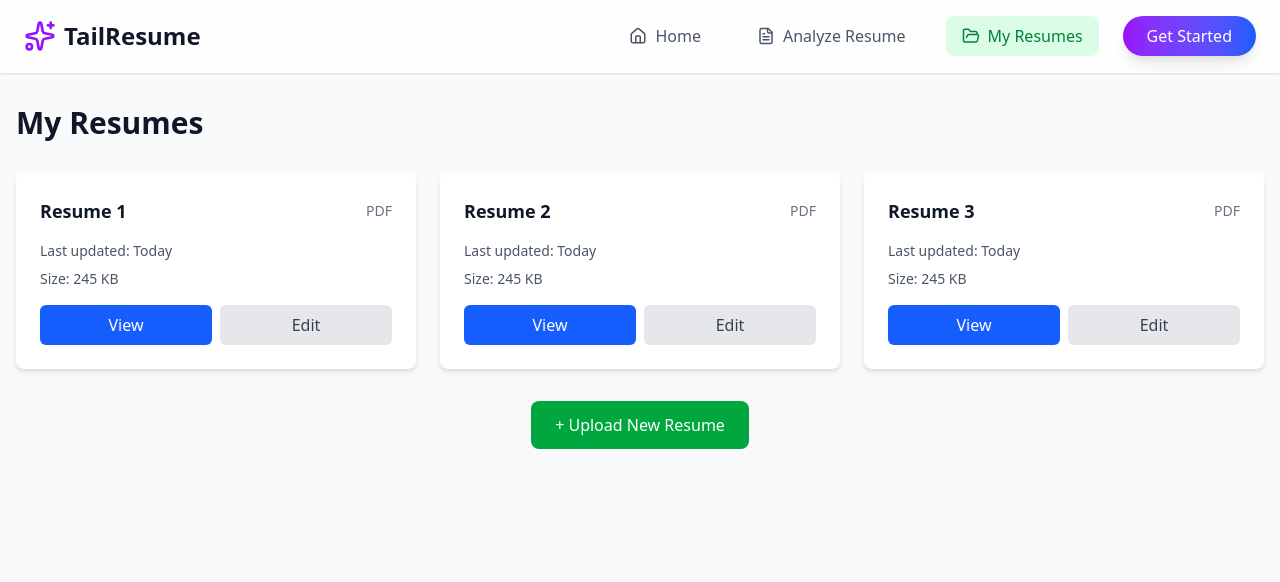
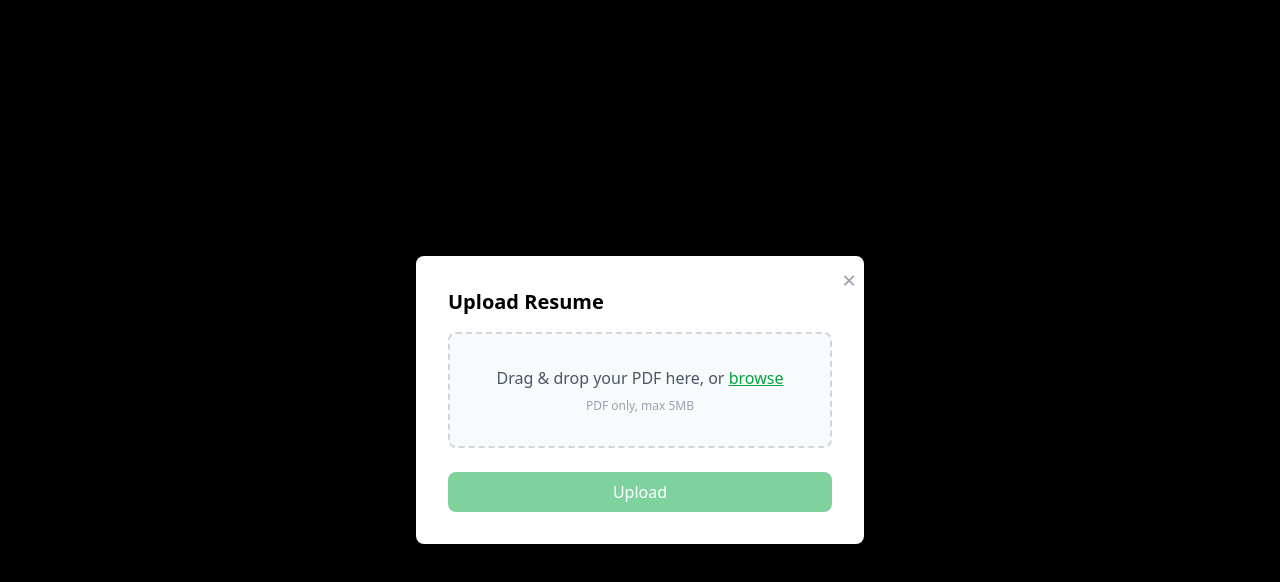
Before and after one commit to djsurt/resume-tailoring-system, a React (Vite) app in the folder resume-tailoring-frontend/: page /storage in a window 1280 px wide. Both pictures are taken after a click on the button "+ Upload New Resume". Shown: the top 582 px of the page. Built offline with nearby package versions, Linux system fonts and the light colour scheme.

Commit message:
Drag and drop feature

```diff
--- a/resume-tailoring-frontend/src/pages/ResumeStorage.tsx
+++ b/resume-tailoring-frontend/src/pages/ResumeStorage.tsx
@@ -1,14 +1,16 @@
-import { useEffect, useState } from "react";
+import { useEffect, useState, useRef } from "react";
 import Navbar from "../components/Navbar";
 
-export default function ResumeStorage(){
+export default function ResumeStorage() {
+    const [resumes, setResumes] = useState<string[]>([]);
+    const [showModal, setShowModal] = useState(false);
+    const [selectedFile, setSelectedFile] = useState<File | null>(null);
+    const [dragActive, setDragActive] = useState(false);
+    const inputRef = useRef<HTMLInputElement | null>(null);
 
-    const [resumes, setResumes] = useState<string[]>([]);
-
-    function getResumes(): string[]{
+    function getResumes(): string[] {
         // TODO: Implement actual resume fetching logic
-        // For now, return mock data
-        return ['Resume 1', 'Resume 2', 'Resume 3'];
+        return [];
     }
 
     useEffect(() => {
@@ -16,9 +18,47 @@ export default function ResumeStorage(){
         setResumes(resumeList);
     }, []);
 
+    // Handle file drop
+    const handleDrop = (e: React.DragEvent<HTMLDivElement>) => {
+        e.preventDefault();
+        e.stopPropagation();
+        setDragActive(false);
+        if (e.dataTransfer.files && e.dataTransfer.files[0]) {
+            setSelectedFile(e.dataTransfer.files[0]);
+        }
+    };
+
+    // Handle file selection
+    const handleFileChange = (e: React.ChangeEvent<HTMLInputElement>) => {
+        if (e.target.files && e.target.files[0]) {
+            setSelectedFile(e.target.files[0]);
+        }
+    };
+
+    // Handle drag events
+    const handleDragOver = (e: React.DragEvent<HTMLDivElement>) => {
+        e.preventDefault();
+        e.stopPropagation();
+        setDragActive(true);
+    };
+    const handleDragLeave = (e: React.DragEvent<HTMLDivElement>) => {
+        e.preventDefault();
+        e.stopPropagation();
+        setDragActive(false);
+    };
+
+    // Handle upload (stub for AWS S3)
+    const handleUpload = async () => {
+        if (!selectedFile) return;
+        // TODO: Upload to AWS S3 here
+        alert(`Uploading: ${selectedFile.name}`);
+        setShowModal(false);
+        setSelectedFile(null);
+    };
+
     return (
         <div className="min-h-screen bg-gray-50">
-            <Navbar/>
+            <Navbar />
             <div className="container mx-auto px-4 py-8">
                 <h1 className="text-3xl font-bold text-gray-900 mb-8">My Resumes</h1>
 
@@ -52,11 +92,62 @@ export default function ResumeStorage(){
                 )}
 
                 <div className="mt-8 text-center">
-                    <button className="bg-green-600 text-white px-6 py-3 rounded-lg hover:bg-green-700 transition-colors font-medium">
+                    <button
+                        className="bg-green-600 text-white px-6 py-3 rounded-lg hover:bg-green-700 transition-colors font-medium"
+                        onClick={() => setShowModal(true)}
+                    >
                         + Upload New Resume
                     </button>
                 </div>
             </div>
+
+            {/* Modal for Upload */}
+            {showModal && (
+                <div className="fixed inset-0 bg-black bg-opacity-40 flex items-center justify-center z-50">
+                    <div className="bg-white rounded-lg shadow-lg p-8 w-full max-w-md relative">
+                        <button
+                            className="absolute top-2 right-2 text-gray-400 hover:text-gray-600 text-2xl"
+                            onClick={() => { setShowModal(false); setSelectedFile(null); }}
+                        >
+                            &times;
+                        </button>
+                        <h2 className="text-xl font-semibold mb-4">Upload Resume</h2>
+                        <div
+                            className={`border-2 border-dashed rounded-lg p-8 text-center cursor-pointer transition-colors ${dragActive ? "border-green-500 bg-green-50" : "border-gray-300 bg-gray-50"}`}
+                            onDrop={handleDrop}
+                            onDragOver={handleDragOver}
+                            onDragLeave={handleDragLeave}
+                            onClick={() => inputRef.current?.click()}
+                        >
+                            <input
+                                type="file"
+                                accept="application/pdf"
+                                className="hidden"
+                                ref={inputRef}
+                                onChange={handleFileChange}
+                            />
+                            {selectedFile ? (
+                                <div>
+                                    <p className="font-medium">{selectedFile.name}</p>
+                                    <p className="text-sm text-gray-500">{(selectedFile.size / 1024).toFixed(1)} KB</p>
+                                </div>
+                            ) : (
+                                <div>
+                                    <p className="text-gray-600">Drag & drop your PDF here, or <span className="text-green-600 underline">browse</span></p>
+                                    <p className="text-xs text-gray-400 mt-2">PDF only, max 5MB</p>
+                                </div>
+                            )}
+                        </div>
+                        <button
+                            className="mt-6 w-full bg-green-600 text-white py-2 rounded-lg hover:bg-green-700 transition-colors font-medium disabled:opacity-50"
+                            disabled={!selectedFile}
+                            onClick={handleUpload}
+                        >
+                            Upload
+                        </button>
+                    </div>
+                </div>
+            )}
         </div>
     );
 }
```
